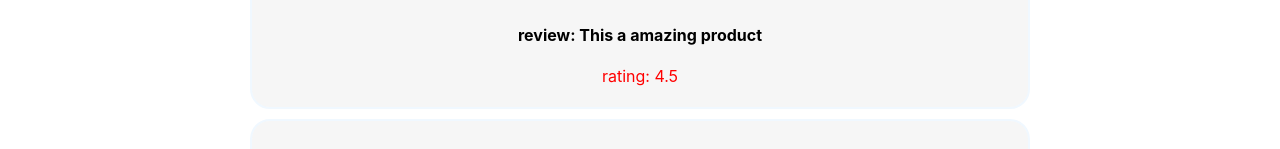
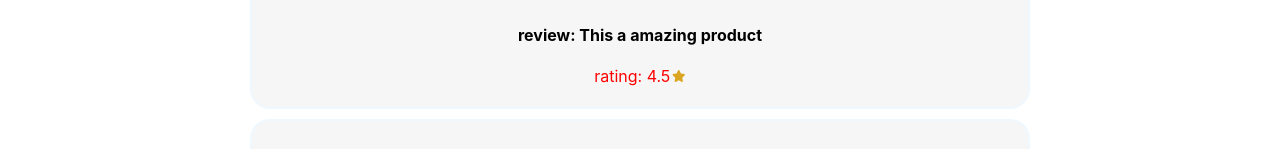
Before and after one commit to Sakilshikdar/product-analysis-assingment-9, a React (Create React App) app: page / in a window 1280 px wide. Shown: the part 632-781 px from the top of the page. Built offline with nearby package versions, Linux system fonts and the light colour scheme.

Commit message:
rating-star-add

```diff
--- a/package.json
+++ b/package.json
@@ -3,6 +3,9 @@
   "version": "0.1.0",
   "private": true,
   "dependencies": {
+    "@fortawesome/fontawesome-svg-core": "^6.1.1",
+    "@fortawesome/free-solid-svg-icons": "^6.1.1",
+    "@fortawesome/react-fontawesome": "^0.1.18",
     "@testing-library/jest-dom": "^5.16.3",
     "@testing-library/react": "^12.1.4",
     "@testing-library/user-event": "^13.5.0",
--- a/src/component/Cart/Cart.css
+++ b/src/component/Cart/Cart.css
@@ -10,3 +10,15 @@
 .review-cart p {
     color: red;
 }
+
+.rating-icon{
+    font-size: 12px;
+    color: goldenrod;
+    margin-left: 2px;
+
+}
+.rating{
+    display: flex;
+    justify-content: center;
+    align-items: center;
+}
--- a/src/component/Cart/Cart.js
+++ b/src/component/Cart/Cart.js
@@ -1,4 +1,6 @@
 import React from 'react';
+import { faStar } from '@fortawesome/free-solid-svg-icons';
+import { FontAwesomeIcon } from '@fortawesome/react-fontawesome';
 import './Cart.css'
 
 const Cart = (props) => {
@@ -8,7 +10,7 @@ const Cart = (props) => {
         <div className='review-cart'>
             <h2>Name: {name}</h2>
             <h4>review: {review}</h4>
-            <p>rating: {rating}</p>
+            <p className='rating'>rating: {rating}<small className='rating-icon'><FontAwesomeIcon icon={faStar} /></small></p>
         </div>
     );
 };
--- /dev/null
+++ b/src/component/HomeCart/HomeCart.css
@@ -0,0 +1,11 @@
+.rating-icon{
+    font-size: 12px;
+    color: goldenrod;
+    margin-left: 2px;
+
+}
+.rating{
+    display: flex;
+    justify-content: center;
+    align-items: center;
+}
--- a/src/component/HomeCart/HomeCart.js
+++ b/src/component/HomeCart/HomeCart.js
@@ -1,4 +1,7 @@
 import React from 'react';
+import { faStar } from '@fortawesome/free-solid-svg-icons';
+import { FontAwesomeIcon } from '@fortawesome/react-fontawesome';
+import './HomeCart.css'
 
 const HomeCart = (props) => {
         const {name, rating, review} = props.review;
@@ -6,7 +9,7 @@ const HomeCart = (props) => {
             <div className='review-cart'>
                 <h2>Name: {name}</h2>
                 <h4>review: {review}</h4>
-                <p>rating: {rating}</p>
+                <p className='rating'>rating: {rating}<small className='rating-icon'><FontAwesomeIcon icon={faStar} /></small></p>
         </div>
     );
 };
```
Also changed, not shown: 2 other files (tests, documents, lock files or other folders).
